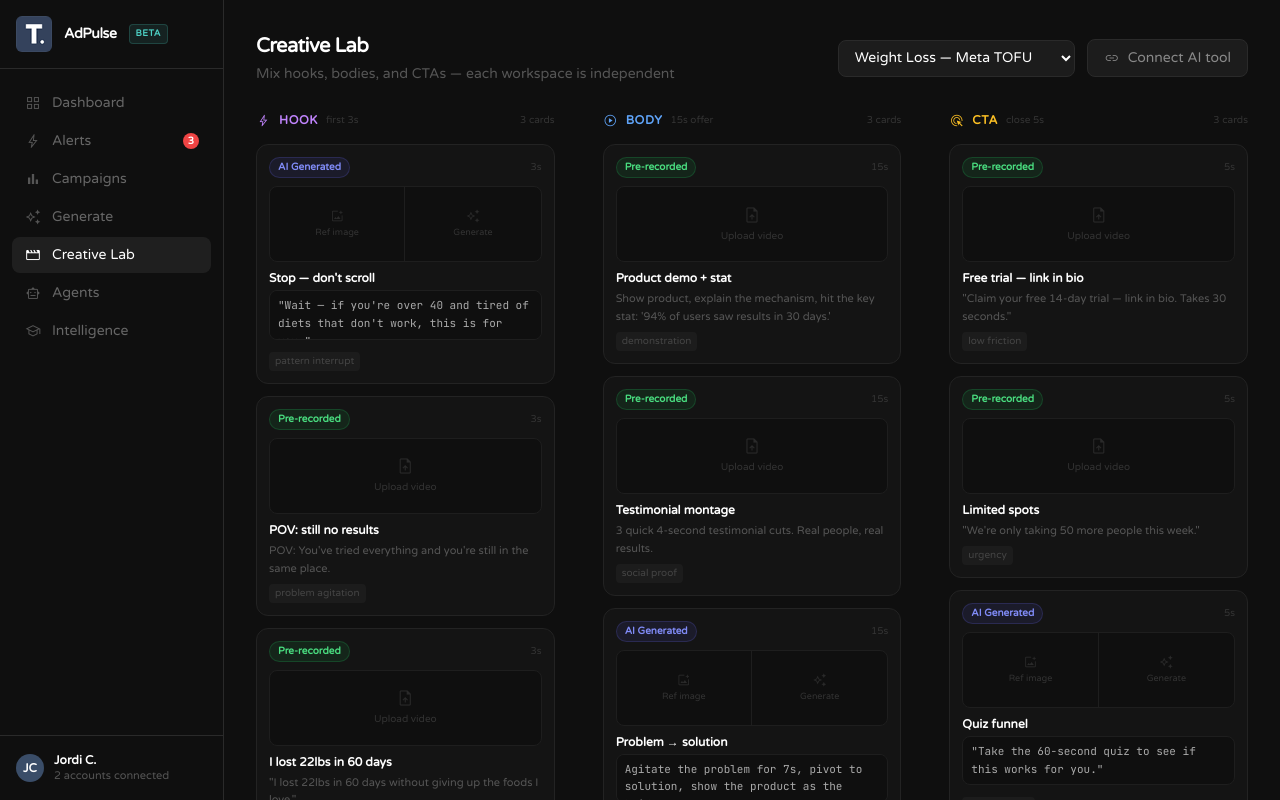
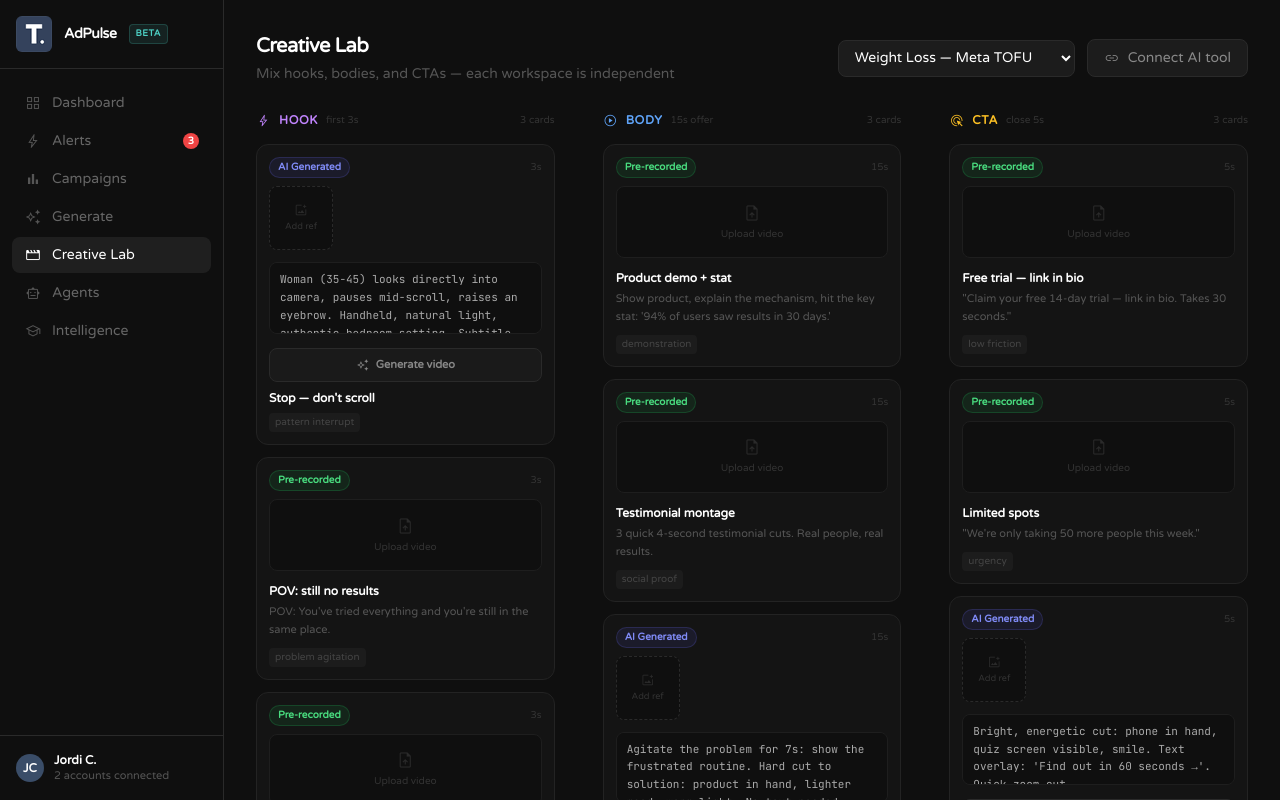
Before and after one commit to jordicabelloo/itstodaymedia-roleproject, a Next.js app in the folder frontend/: page /video in a window 1280 px wide. Shown: the top 800 px of the page. Built offline with nearby package versions, Linux system fonts and the light colour scheme.

Commit message:
feat: AI Generated cards — multiple ref images, editable prompt, generate button per card

```diff
--- a/frontend/app/video/page.tsx
+++ b/frontend/app/video/page.tsx
@@ -18,8 +18,8 @@ interface VideoCard {
   tag: string;
   mediaType: MediaType;
   videoUrl?: string;
-  imageUrl?: string;
-  prompt?: string;
+  imageUrls: string[];   // multiple reference images for AI generation
+  prompt: string;        // prompt sent to Higgsfield / Kling / etc.
   status: CardStatus;
 }
 
@@ -33,34 +33,38 @@ type IntegrationTool = "Higgsfield" | "Kling" | "IStudio" | "Runway";
 
 // ── Per-project seed cards ─────────────────────────────────────────────────
 
+function makeCard(fields: Omit<VideoCard, "imageUrls" | "prompt"> & { script: string }): VideoCard {
+  return { ...fields, imageUrls: [], prompt: fields.script };
+}
+
 const SEED: Record<string, VideoCard[]> = {
   p1: [
-    { id:"p1-h1", col:"hook", label:"Stop — don't scroll",     duration:"3s",  tag:"pattern interrupt", mediaType:"ai-generated", script:"\"Wait — if you're over 40 and tired of diets that don't work, this is for you.\"", status:"idle" },
-    { id:"p1-h2", col:"hook", label:"POV: still no results",   duration:"3s",  tag:"problem agitation",  mediaType:"prerecorded",  script:"POV: You've tried everything and you're still in the same place.", status:"ready" },
-    { id:"p1-h3", col:"hook", label:"I lost 22lbs in 60 days", duration:"3s",  tag:"social proof",       mediaType:"prerecorded",  script:"\"I lost 22lbs in 60 days without giving up the foods I love.\"", status:"ready" },
-    { id:"p1-b1", col:"body", label:"Product demo + stat",     duration:"15s", tag:"demonstration",      mediaType:"prerecorded",  script:"Show product, explain the mechanism, hit the key stat: '94% of users saw results in 30 days.'", status:"ready" },
-    { id:"p1-b2", col:"body", label:"Testimonial montage",     duration:"15s", tag:"social proof",       mediaType:"prerecorded",  script:"3 quick 4-second testimonial cuts. Real people, real results.", status:"ready" },
-    { id:"p1-b3", col:"body", label:"Problem → solution",      duration:"15s", tag:"before/after",       mediaType:"ai-generated", script:"Agitate the problem for 7s, pivot to solution, show the product as the bridge.", status:"idle" },
-    { id:"p1-c1", col:"cta",  label:"Free trial — link in bio",duration:"5s",  tag:"low friction",       mediaType:"prerecorded",  script:"\"Claim your free 14-day trial — link in bio. Takes 30 seconds.\"", status:"ready" },
-    { id:"p1-c2", col:"cta",  label:"Limited spots",           duration:"5s",  tag:"urgency",            mediaType:"prerecorded",  script:"\"We're only taking 50 more people this week.\"", status:"ready" },
-    { id:"p1-c3", col:"cta",  label:"Quiz funnel",             duration:"5s",  tag:"engagement",         mediaType:"ai-generated", script:"\"Take the 60-second quiz to see if this works for you.\"", status:"idle" },
+    makeCard({ id:"p1-h1", col:"hook", label:"Stop — don't scroll",     duration:"3s",  tag:"pattern interrupt", mediaType:"ai-generated", script:"Woman (35-45) looks directly into camera, pauses mid-scroll, raises an eyebrow. Handheld, natural light, authentic bedroom setting. Subtitle fades in at 1.5s.", status:"idle" }),
+    makeCard({ id:"p1-h2", col:"hook", label:"POV: still no results",   duration:"3s",  tag:"problem agitation",  mediaType:"prerecorded",  script:"POV: You've tried everything and you're still in the same place.", status:"ready" }),
+    makeCard({ id:"p1-h3", col:"hook", label:"I lost 22lbs in 60 days", duration:"3s",  tag:"social proof",       mediaType:"prerecorded",  script:"\"I lost 22lbs in 60 days without giving up the foods I love.\"", status:"ready" }),
+    makeCard({ id:"p1-b1", col:"body", label:"Product demo + stat",     duration:"15s", tag:"demonstration",      mediaType:"prerecorded",  script:"Show product, explain the mechanism, hit the key stat: '94% of users saw results in 30 days.'", status:"ready" }),
+    makeCard({ id:"p1-b2", col:"body", label:"Testimonial montage",     duration:"15s", tag:"social proof",       mediaType:"prerecorded",  script:"3 quick 4-second testimonial cuts. Real people, real results.", status:"ready" }),
+    makeCard({ id:"p1-b3", col:"body", label:"Problem → solution",      duration:"15s", tag:"before/after",       mediaType:"ai-generated", script:"Agitate the problem for 7s: show the frustrated routine. Hard cut to solution: product in hand, lighter mood, warm light. No text needed — emotion carries it.", status:"idle" }),
+    makeCard({ id:"p1-c1", col:"cta",  label:"Free trial — link in bio",duration:"5s",  tag:"low friction",       mediaType:"prerecorded",  script:"\"Claim your free 14-day trial — link in bio. Takes 30 seconds.\"", status:"ready" }),
+    makeCard({ id:"p1-c2", col:"cta",  label:"Limited spots",           duration:"5s",  tag:"urgency",            mediaType:"prerecorded",  script:"\"We're only taking 50 more people this week.\"", status:"ready" }),
+    makeCard({ id:"p1-c3", col:"cta",  label:"Quiz funnel",             duration:"5s",  tag:"engagement",         mediaType:"ai-generated", script:"Bright, energetic cut: phone in hand, quiz screen visible, smile. Text overlay: 'Find out in 60 seconds →'. Quick zoom out.", status:"idle" }),
   ],
   p2: [
-    { id:"p2-h1", col:"hook", label:"Your money is losing value",  duration:"3s",  tag:"problem agitation", mediaType:"ai-generated", script:"\"While you sleep, inflation is eating your savings. Here's what banks won't tell you.\"", status:"idle" },
-    { id:"p2-h2", col:"hook", label:"$0 to $10k in 6 months",     duration:"3s",  tag:"social proof",       mediaType:"prerecorded",  script:"\"I started with $0 and hit $10k in passive income in 6 months. Here's how.\"", status:"ready" },
-    { id:"p2-h3", col:"hook", label:"Most people retire broke",    duration:"3s",  tag:"fear",               mediaType:"ai-generated", script:"\"90% of people will retire with less than $100k saved. Are you on track?\"", status:"idle" },
-    { id:"p2-b1", col:"body", label:"Platform walkthrough",       duration:"15s", tag:"demonstration",       mediaType:"prerecorded",  script:"Screen recording of the platform: show deposits, returns, dashboard. Keep it fast.", status:"ready" },
-    { id:"p2-b2", col:"body", label:"Expert credibility build",   duration:"15s", tag:"authority",           mediaType:"ai-generated", script:"Talking head: credentials, track record, why this beats traditional investing.", status:"idle" },
-    { id:"p2-c1", col:"cta",  label:"Get the free guide",        duration:"5s",  tag:"low friction",        mediaType:"prerecorded",  script:"\"Download the free wealth playbook — link below. No credit card.\"", status:"ready" },
-    { id:"p2-c2", col:"cta",  label:"Book a strategy call",      duration:"5s",  tag:"high intent",         mediaType:"ai-generated", script:"\"Book your free 20-min strategy call. Only 10 spots left this week.\"", status:"idle" },
+    makeCard({ id:"p2-h1", col:"hook", label:"Your money is losing value",  duration:"3s",  tag:"problem agitation", mediaType:"ai-generated", script:"Cinematic close-up of a wallet, coins spilling out slowly. Dark moody grade. Text overlay fades in: 'Inflation ate 18% of your savings last year.' No voice — visual only.", status:"idle" }),
+    makeCard({ id:"p2-h2", col:"hook", label:"$0 to $10k in 6 months",     duration:"3s",  tag:"social proof",       mediaType:"prerecorded",  script:"\"I started with $0 and hit $10k in passive income in 6 months. Here's how.\"", status:"ready" }),
+    makeCard({ id:"p2-h3", col:"hook", label:"Most people retire broke",    duration:"3s",  tag:"fear",               mediaType:"ai-generated", script:"Graphic: bold text animation on dark background. '90% retire with under $100k.' Pause. Then: 'Which side are you on?' Fast cut. No music — silence for impact.", status:"idle" }),
+    makeCard({ id:"p2-b1", col:"body", label:"Platform walkthrough",       duration:"15s", tag:"demonstration",       mediaType:"prerecorded",  script:"Screen recording of the platform: show deposits, returns, dashboard. Keep it fast.", status:"ready" }),
+    makeCard({ id:"p2-b2", col:"body", label:"Expert credibility build",   duration:"15s", tag:"authority",           mediaType:"ai-generated", script:"Talking head, mid-shot, clean minimal office background. Confident but relaxed. Show credentials lower-third at 3s. Cut to quick b-roll of charts then back to face for CTA setup.", status:"idle" }),
+    makeCard({ id:"p2-c1", col:"cta",  label:"Get the free guide",        duration:"5s",  tag:"low friction",        mediaType:"prerecorded",  script:"\"Download the free wealth playbook — link below. No credit card.\"", status:"ready" }),
+    makeCard({ id:"p2-c2", col:"cta",  label:"Book a strategy call",      duration:"5s",  tag:"high intent",         mediaType:"ai-generated", script:"Calendar UI visible on screen, cursor moving to book a slot. Voice over: 'Only 10 spots left this week.' Urgency bar filling up on screen. Clean, fast.", status:"idle" }),
   ],
   p3: [
-    { id:"p3-h1", col:"hook", label:"Still doing it manually?",   duration:"3s",  tag:"problem agitation", mediaType:"ai-generated", script:"\"If your team is still doing this manually in 2026, you're burning cash every day.\"", status:"idle" },
-    { id:"p3-h2", col:"hook", label:"We 10x'd output in 30 days", duration:"3s",  tag:"social proof",       mediaType:"prerecorded",  script:"\"We cut our ops team's workload in half in the first month. Here's the tool.\"", status:"ready" },
-    { id:"p3-b1", col:"body", label:"Product demo — key feature", duration:"15s", tag:"demonstration",       mediaType:"prerecorded",  script:"Screen capture: show the single most impressive feature. No fluff.", status:"ready" },
-    { id:"p3-b2", col:"body", label:"ROI breakdown",              duration:"15s", tag:"numbers",             mediaType:"ai-generated", script:"Talking head or text animation: $X saved per month, time reclaimed, team capacity.", status:"idle" },
-    { id:"p3-c1", col:"cta",  label:"Start free — no card",      duration:"5s",  tag:"low friction",        mediaType:"prerecorded",  script:"\"Start free today — no credit card required. Takes 2 minutes to set up.\"", status:"ready" },
-    { id:"p3-c2", col:"cta",  label:"See it live — book demo",   duration:"5s",  tag:"high intent",         mediaType:"ai-generated", script:"\"See it live — book a 15-min demo. We'll show you exactly how it works for your team.\"", status:"idle" },
+    makeCard({ id:"p3-h1", col:"hook", label:"Still doing it manually?",   duration:"3s",  tag:"problem agitation", mediaType:"ai-generated", script:"Person at desk buried in spreadsheets, exhausted look, coffee going cold. Slow push in. Text overlay at 2s: 'There's a better way.' Cut to black.", status:"idle" }),
+    makeCard({ id:"p3-h2", col:"hook", label:"We 10x'd output in 30 days", duration:"3s",  tag:"social proof",       mediaType:"prerecorded",  script:"\"We cut our ops team's workload in half in the first month. Here's the tool.\"", status:"ready" }),
+    makeCard({ id:"p3-b1", col:"body", label:"Product demo — key feature", duration:"15s", tag:"demonstration",       mediaType:"prerecorded",  script:"Screen capture: show the single most impressive feature. No fluff.", status:"ready" }),
+    makeCard({ id:"p3-b2", col:"body", label:"ROI breakdown",              duration:"15s", tag:"numbers",             mediaType:"ai-generated", script:"Text animation: numbers counting up ($4,200 saved / month). Split screen: before (chaos) vs after (clean dashboard). Upbeat but professional music. End on the product logo.", status:"idle" }),
+    makeCard({ id:"p3-c1", col:"cta",  label:"Start free — no card",      duration:"5s",  tag:"low friction",        mediaType:"prerecorded",  script:"\"Start free today — no credit card required. Takes 2 minutes to set up.\"", status:"ready" }),
+    makeCard({ id:"p3-c2", col:"cta",  label:"See it live — book demo",   duration:"5s",  tag:"high intent",         mediaType:"ai-generated", script:"Screen recording: calendar widget, easy booking flow. Text: 'See it live in 15 min.' Cursor clicks 'Book now'. Confirmation screen. Clean and fast.", status:"idle" }),
   ],
 };
 
@@ -122,7 +126,7 @@ function useConnectorLines(
 
 function NewCardForm({ col, onAdd, onCancel }: {
   col: ColType;
-  onAdd: (card: Omit<VideoCard,"id"|"status"|"videoUrl"|"imageUrl">) => void;
+  onAdd: (card: Omit<VideoCard,"id"|"status"|"videoUrl"|"imageUrls">) => void;
   onCancel: () => void;
 }) {
   const cfg = COL_CFG[col];
@@ -195,23 +199,29 @@ function NewCardForm({ col, onAdd, onCancel }: {
 
 // ── Creative card ───────────────────────────────────────────────────────────
 
-function CreativeCard({ card, selected, onSelect, onVideoUpload, onImageUpload, onPromptChange, onGenerate, cardRef }: {
+function CreativeCard({ card, selected, onSelect, onVideoUpload, onAddImage, onRemoveImage, onPromptChange, onGenerate, cardRef }: {
   card: VideoCard;
   selected: boolean;
   onSelect: () => void;
   onVideoUpload: (url: string) => void;
-  onImageUpload: (url: string) => void;
+  onAddImage: (url: string) => void;
+  onRemoveImage: (idx: number) => void;
   onPromptChange: (v: string) => void;
   onGenerate: () => void;
   cardRef?: React.Ref<HTMLDivElement>;
 }) {
-  const cfg = COL_CFG[card.col];
+  const cfg       = COL_CFG[card.col];
   const videoInput = useRef<HTMLInputElement>(null);
   const imageInput = useRef<HTMLInputElement>(null);
 
-  function handleFile(e: ChangeEvent<HTMLInputElement>, cb: (url: string) => void) {
+  function handleVideo(e: ChangeEvent<HTMLInputElement>) {
     const f = e.target.files?.[0];
-    if (f) cb(URL.createObjectURL(f));
+    if (f) onVideoUpload(URL.createObjectURL(f));
+  }
+  function handleImage(e: ChangeEvent<HTMLInputElement>) {
+    if (!e.target.files) return;
+    Array.from(e.target.files).forEach((f) => onAddImage(URL.createObjectURL(f)));
+    e.target.value = "";
   }
 
   return (
@@ -225,6 +235,7 @@ function CreativeCard({ card, selected, onSelect, onVideoUpload, onImageUpload,
           : "bg-[#141414] border-[#232323] hover:border-[#2e2e2e]"
       )}
     >
+      {/* Header row */}
       <div className="flex items-center justify-between px-3 pt-3 mb-2">
         <span className={clsx("text-[10px] px-2 py-0.5 rounded-full font-semibold border",
           card.mediaType === "prerecorded"
@@ -236,68 +247,98 @@ function CreativeCard({ card, selected, onSelect, onVideoUpload, onImageUpload,
         <span className="text-[10px] text-[#333]">{card.duration}</span>
       </div>
 
-      <div className="mx-3 mb-2 rounded-lg overflow-hidden bg-[#0f0f0f] border border-[#1e1e1e]" style={{height:76}}>
-        {card.mediaType === "prerecorded" ? (
-          card.videoUrl ? (
+      {/* ── Pre-recorded: single video upload ── */}
+      {card.mediaType === "prerecorded" && (
+        <div className="mx-3 mb-3 rounded-lg overflow-hidden bg-[#0f0f0f] border border-[#1e1e1e]" style={{height:72}}>
+          {card.videoUrl ? (
             <video src={card.videoUrl} className="w-full h-full object-cover" muted playsInline />
           ) : (
-            <button onClick={(e) => { e.stopPropagation(); videoInput.current?.click(); }}
-              className="w-full h-full flex flex-col items-center justify-center gap-1 hover:bg-white/[0.02] transition-colors">
+            <button
+              onClick={(e) => { e.stopPropagation(); videoInput.current?.click(); }}
+              className="w-full h-full flex flex-col items-center justify-center gap-1 hover:bg-white/[0.02] transition-colors"
+            >
               <span className="material-symbols-outlined text-[20px] text-[#2a2a2a]">upload_file</span>
               <span className="text-[10px] text-[#333]">Upload video</span>
             </button>
-          )
-        ) : (
-          <div className="w-full h-full flex">
-            <div className="w-1/2 h-full border-r border-[#1e1e1e] flex items-center justify-center">
-              {card.imageUrl ? (
-                <img src={card.imageUrl} alt="" className="w-full h-full object-cover" />
-              ) : (
-                <button onClick={(e) => { e.stopPropagation(); imageInput.current?.click(); }}
-                  className="w-full h-full flex flex-col items-center justify-center gap-0.5 hover:bg-white/[0.02] transition-colors">
-                  <span className="material-symbols-outlined text-[16px] text-[#2a2a2a]">add_photo_alternate</span>
-                  <span className="text-[9px] text-[#333]">Ref image</span>
-                </button>
           )}
         </div>
-            <div className="w-1/2 h-full flex flex-col items-center justify-center gap-1">
+      )}
+
+      {/* ── AI Generated: image strip + prompt + generate ── */}
+      {card.mediaType === "ai-generated" && (
+        <div className="mx-3 mb-2" onClick={(e) => e.stopPropagation()}>
+          {/* Reference images strip */}
+          <div className="flex gap-1.5 mb-2 overflow-x-auto pb-1" style={{scrollbarWidth:"none"}}>
+            {card.imageUrls.map((url, idx) => (
+              <div key={idx} className="relative shrink-0 w-16 h-16 rounded-lg overflow-hidden border border-[#1e1e1e] group">
+                <img src={url} alt="" className="w-full h-full object-cover" />
+                <button
+                  onClick={() => onRemoveImage(idx)}
+                  className="absolute inset-0 bg-black/60 flex items-center justify-center opacity-0 group-hover:opacity-100 transition-opacity"
+                >
+                  <span className="material-symbols-outlined text-[14px] text-white">close</span>
+                </button>
+              </div>
+            ))}
+            {/* Add image button */}
+            <button
+              onClick={() => imageInput.current?.click()}
+              className="shrink-0 w-16 h-16 rounded-lg border border-dashed border-[#2a2a2a] hover:border-[#3a3a3a] bg-[#0f0f0f] flex flex-col items-center justify-center gap-0.5 transition-colors"
+            >
+              <span className="material-symbols-outlined text-[16px] text-[#2a2a2a]">add_photo_alternate</span>
+              <span className="text-[9px] text-[#333]">
+                {card.imageUrls.length === 0 ? "Add ref" : "Add more"}
+              </span>
+            </button>
+          </div>
+
+          {/* Prompt textarea */}
+          <textarea
+            value={card.prompt}
+            onChange={(e) => onPromptChange(e.target.value)}
+            onClick={(e) => e.stopPropagation()}
+            rows={3}
+            placeholder="Describe the scene — lighting, motion, camera angle, emotion. This goes directly to Higgsfield / Kling."
+            className="w-full bg-[#0f0f0f] border border-[#1e1e1e] rounded-lg px-2.5 py-2 text-[11px] text-[#aaa] placeholder-[#2e2e2e] focus:outline-none focus:border-[#2a2a2a] resize-none font-mono leading-relaxed mb-2"
+          />
+
+          {/* Generate button */}
+          <button
+            onClick={onGenerate}
+            disabled={card.status === "generating"}
+            className={clsx(
+              "w-full py-2 rounded-lg border text-[11px] font-semibold transition-all flex items-center justify-center gap-1.5",
+              card.status === "generating"
+                ? "bg-indigo-500/10 border-indigo-500/20 text-indigo-400 cursor-not-allowed"
+                : "bg-[#1a1a1a] border-[#2a2a2a] text-[#888] hover:bg-indigo-500/10 hover:border-indigo-500/20 hover:text-indigo-400"
+            )}
+          >
             {card.status === "generating" ? (
               <>
-                  <span className="w-3.5 h-3.5 border border-[#333] border-t-indigo-400 rounded-full animate-spin" />
-                  <span className="text-[9px] text-indigo-400">Generating...</span>
+                <span className="w-3 h-3 border border-indigo-400/40 border-t-indigo-400 rounded-full animate-spin" />
+                Generating with Higgsfield...
               </>
             ) : (
-                <button onClick={(e) => { e.stopPropagation(); onGenerate(); }}
-                  className="flex flex-col items-center gap-0.5 hover:opacity-80">
-                  <span className="material-symbols-outlined text-[16px] text-[#2a2a2a]">auto_awesome</span>
-                  <span className="text-[9px] text-[#333]">Generate</span>
+              <>
+                <span className="material-symbols-outlined text-[14px]">auto_awesome</span>
+                Generate video
+              </>
+            )}
           </button>
-              )}
-            </div>
         </div>
       )}
+
+      {/* Label + tag */}
+      <div className="px-3 pb-3">
+        <p className={clsx("text-xs font-semibold mb-1", selected ? cfg.color : "text-white")}>{card.label}</p>
+        {card.mediaType === "prerecorded" && (
+          <p className="text-[11px] text-[#555] leading-relaxed line-clamp-2 mb-1.5">{card.script}</p>
+        )}
+        <span className="inline-block text-[10px] px-1.5 py-0.5 rounded bg-[#1c1c1c] text-[#444]">{card.tag}</span>
       </div>
 
-      <div className="px-3 pb-3">
-        <p className={clsx("text-xs font-semibold mb-1", selected ? cfg.color : "text-white")}>{card.label}</p>
-        {card.mediaType === "ai-generated" ? (
-          <textarea
-            value={card.prompt ?? card.script}
-            onChange={(e) => { e.stopPropagation(); onPromptChange(e.target.value); }}
-            onClick={(e) => e.stopPropagation()}
-            rows={2}
-            className="w-full bg-[#0f0f0f] border border-[#1e1e1e] rounded-lg px-2 py-1.5 text-[11px] text-[#aaa] placeholder-[#333] focus:outline-none focus:border-[#2a2a2a] resize-none font-mono leading-relaxed"
-          />
-        ) : (
-          <p className="text-[11px] text-[#555] leading-relaxed line-clamp-2">{card.script}</p>
-        )}
-        <span className="inline-block mt-1.5 text-[10px] px-1.5 py-0.5 rounded bg-[#1c1c1c] text-[#444]">
-          {card.tag}
-        </span>
-      </div>
-
-      <input ref={videoInput} type="file" accept="video/*" className="hidden" onChange={(e) => handleFile(e, onVideoUpload)} />
-      <input ref={imageInput} type="file" accept="image/*" className="hidden" onChange={(e) => handleFile(e, onImageUpload)} />
+      <input ref={videoInput} type="file" accept="video/*"  className="hidden" onChange={handleVideo} />
+      <input ref={imageInput} type="file" accept="image/*" multiple className="hidden" onChange={handleImage} />
     </div>
   );
 }
@@ -342,11 +383,29 @@ export default function VideoPage() {
     }));
   }
 
-  function addCard(col: ColType, data: Omit<VideoCard,"id"|"status"|"videoUrl"|"imageUrl">) {
+  function addCard(col: ColType, data: Omit<VideoCard,"id"|"status"|"videoUrl"|"imageUrls">) {
     const id = `${projectId}-${col}-${Date.now()}`;
-    const card: VideoCard = { ...data, id, status: "idle" };
+    const card: VideoCard = { ...data, id, status: "idle", imageUrls: [] };
     setAllCards((prev) => ({ ...prev, [projectId]: [...(prev[projectId] ?? []), card] }));
     setAddingCol(null);
+  }
+
+  function addImage(pid: string, id: string, url: string) {
+    setAllCards((prev) => ({
+      ...prev,
+      [pid]: (prev[pid] ?? []).map((c) =>
+        c.id === id ? { ...c, imageUrls: [...c.imageUrls, url] } : c
+      ),
+    }));
+  }
+
+  function removeImage(pid: string, id: string, idx: number) {
+    setAllCards((prev) => ({
+      ...prev,
+      [pid]: (prev[pid] ?? []).map((c) =>
+        c.id === id ? { ...c, imageUrls: c.imageUrls.filter((_, i) => i !== idx) } : c
+      ),
+    }));
   }
 
   function selectCard(col: ColType, id: string, el: HTMLDivElement | null) {
@@ -442,12 +501,12 @@ export default function VideoPage() {
                       card={card}
                       selected={isSelected}
                       onSelect={() => {
-                        // capture DOM ref via callback ref pattern
                         const el = document.querySelector(`[data-cardid="${card.id}"]`) as HTMLDivElement | null;
                         selectCard(col, card.id, el);
                       }}
                       onVideoUpload={(url) => updateCard(projectId, card.id, { videoUrl: url, status: "ready" })}
-                      onImageUpload={(url) => updateCard(projectId, card.id, { imageUrl: url })}
+                      onAddImage={(url)    => addImage(projectId, card.id, url)}
+                      onRemoveImage={(idx) => removeImage(projectId, card.id, idx)}
                       onPromptChange={(v)  => updateCard(projectId, card.id, { prompt: v })}
                       onGenerate={() => {
                         updateCard(projectId, card.id, { status: "generating" });
```
Lines whose indentation alone changed are shown as unchanged.
